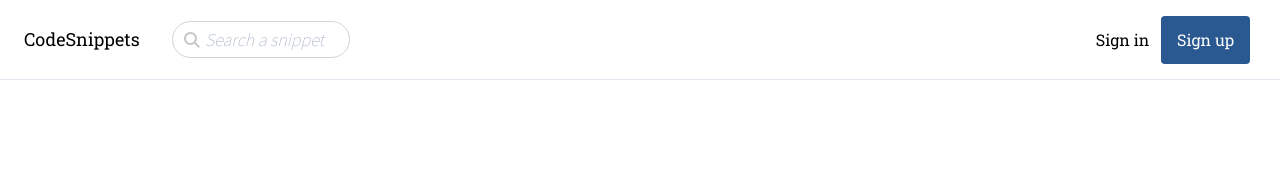
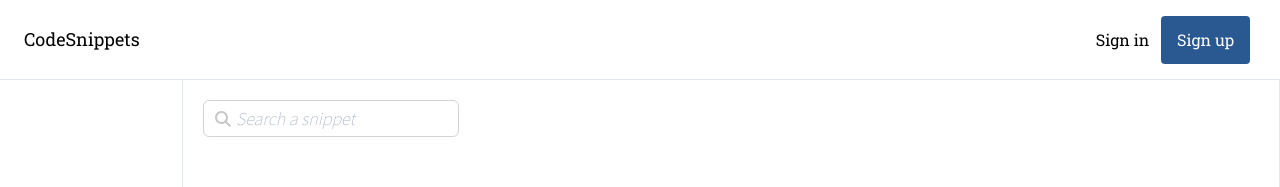
Before and after one commit to Leandrigues/code_snippets_frontend, a Vue app: page / in a window 1280 px wide. Shown: the top 187 px of the page. Built offline with nearby package versions, Linux system fonts and the light colour scheme.

Commit message:
feat: create main-content sections

```diff
--- a/src/App.vue
+++ b/src/App.vue
@@ -1,25 +1,37 @@
 <template>
   <div id="app">
     <TheNav/>
+    <div class="content">
+      <SideBar/>
+      <Main/>
+    </div>
   </div>
 </template>
 
 <script>
 import TheNav from "@/components/TheNav.vue"
+import SideBar from "@/components/SideBar.vue"
+import Main from "@/components/Main.vue"
 
 export default {
   name: 'App',
   components: {
     TheNav,
+    SideBar,
+    Main
   }
 }
 </script>
 <style>
 html, body {
-  @apply m-0 p-0;
+  @apply m-0 p-0 h-full;
 }
 
 #app {
+  @apply h-full;
+}
 
+.content {
+  @apply flex h-full
 }
 </style>
--- /dev/null
+++ b/src/components/Main.vue
@@ -0,0 +1,21 @@
+<template>
+  <section class="main-container">
+    <TheSearch/>
+  </section>
+</template>
+
+<script>
+import TheSearch from "@/components/TheSearch"
+
+export default {
+  components: {
+    TheSearch
+  }
+}
+</script>
+
+<style>
+.main-container {
+  @apply pt-5 w-full h-full border-r;
+}
+</style>
--- /dev/null
+++ b/src/components/SideBar.vue
@@ -0,0 +1,18 @@
+<template>
+  <section class="side-bar-container">
+  </section>
+</template>
+
+<script>
+
+export default {
+  components: {
+  }
+}
+</script>
+
+<style scoped>
+.side-bar-container {
+  @apply w-1/6 h-full border-r;
+}
+</style>
--- a/src/components/TheNav.vue
+++ b/src/components/TheNav.vue
@@ -2,7 +2,6 @@
   <nav class="nav-container">
     <div class="nav-section">
       <div class="logo">CodeSnippets</div>
-      <TheSearch/>
     </div>
     <div class="sign-buttons-container">
       <div class="sign-in-button">Sign in</div>
@@ -12,11 +11,9 @@
 </template>
 
 <script>
-import TheSearch from "@/components/TheSearch"
 
 export default {
   components: {
-    TheSearch
   }
 }
 </script>
@@ -54,6 +51,6 @@ export default {
 
 .sign-in-button {
   font-family: 'Roboto Slab', serif;
+  @apply cursor-pointer;
 }
-
 </style>
--- a/src/components/TheSearch.vue
+++ b/src/components/TheSearch.vue
@@ -38,8 +38,8 @@ export default {
 .search-input {
   border: solid 1px lightgrey;
   font-family: 'Source Sans Pro', sans-serif;
-  transition: border 0.4s;
-  @apply m-0 text-lg flex items-center pl-8 py-1 w-1/2 rounded-full;
+  transition: border 0.3s;
+  @apply m-0 text-lg flex items-center pl-8 py-1 w-64 rounded-md;
 }
 
 .search-input:focus {
```
